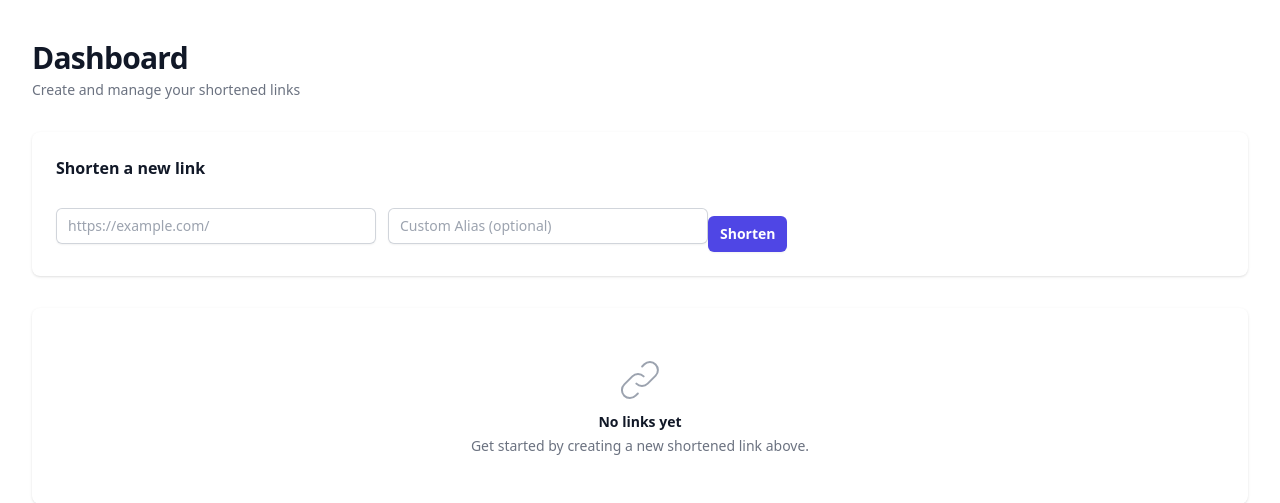
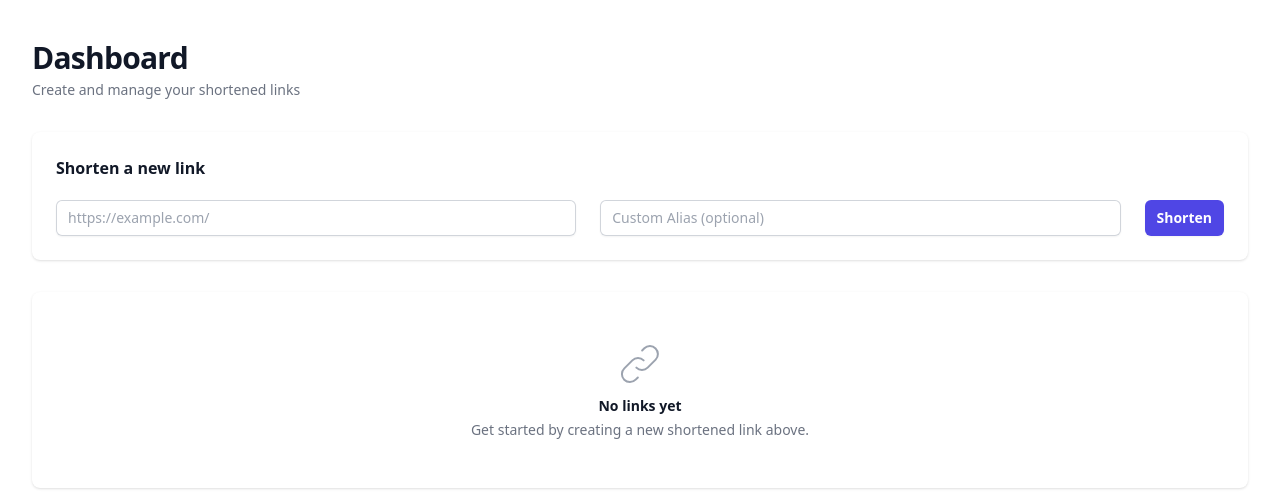
Before and after one commit to kenchou2006/ZLink, a Django app: page /links/ in a window 1280 px wide. Shown: the part 65-568 px from the top of the page. Run offline with Django 5.2, Linux system fonts and the light colour scheme; the visitor is signed in with stand-in values (Sample User, id 1); data that the repository does not hold is empty; some libraries are stand-ins or nearby versions.

Commit message:
Remove template comments and improve form/table layout
Removed unused template comments from multiple partials for cleaner code. Improved form layout in links.html for better responsiveness and added extra classes for form actions. Updated users table in settings_users.html to support horizontal scrolling on small screens, enhancing mobile usability.

```diff
--- a/templates/shortener/_avatar_input.html
+++ b/templates/shortener/_avatar_input.html
@@ -1,4 +1,3 @@
-{% comment %}Avatar input + preview. Expect: avatar_url, username, initials, fetch_gravatar (bool).{% endcomment %}
 <div class="col-span-1">
     <label for="avatar_url" class="block text-sm font-medium leading-6 text-gray-900 dark:text-white">Profile
         Picture</label>
--- a/templates/shortener/_danger_zone.html
+++ b/templates/shortener/_danger_zone.html
@@ -1,4 +1,3 @@
-{% comment %}Danger zone panel. Expect: title, description, confirm_text, button_label, button_name, button_value.{% endcomment %}
 <div class="bg-white dark:bg-gray-800 shadow sm:rounded-lg overflow-hidden ring-1 ring-red-200 dark:ring-red-900/30">
     <div class="px-4 py-5 sm:p-6">
         <h3 class="text-base font-semibold leading-6 text-red-600 dark:text-red-400">{{ title }}</h3>
--- a/templates/shortener/_form_actions.html
+++ b/templates/shortener/_form_actions.html
@@ -1,8 +1,8 @@
-{% comment %}Reusable form actions. Expect: primary_label, primary_name/value (optional), secondary_url/label (optional), align ('left'/'right').{% endcomment %}
+{% with pad_class|default:'pt-4' as pad %}
 {% if align == 'left' %}
-<div class="flex items-center gap-x-6 pt-4">
+<div class="flex items-center gap-x-6 {{ pad }} {{ extra_classes|default:'' }}">
 {% else %}
-<div class="flex items-center justify-end gap-x-6 pt-4">
+<div class="flex items-center justify-end gap-x-6 {{ pad }} {{ extra_classes|default:'' }}">
 {% endif %}
     {% if secondary_url and secondary_label %}
     <a href="{{ secondary_url }}"
@@ -13,3 +13,4 @@
         {{ primary_label }}
     </button>
 </div>
+{% endwith %}
--- a/templates/shortener/_form_errors.html
+++ b/templates/shortener/_form_errors.html
@@ -1,4 +1,3 @@
-{% comment %}Shared form error renderer. Pass in `form` context.{% endcomment %}
 {% if form and form.errors %}
 <div class="rounded-md bg-red-50 dark:bg-red-900/30 border border-red-200 dark:border-red-800 p-4 text-sm text-red-700 dark:text-red-300">
     {% for field, errors in form.errors.items %}
--- a/templates/shortener/_links_table.html
+++ b/templates/shortener/_links_table.html
@@ -1,4 +1,3 @@
-{% comment %}Table for listing links. Expects: links, scheme, host.{% endcomment %}
 {% if links %}
 <div class="px-4 py-5 sm:px-6">
     <div class="flex items-center justify-between">
--- a/templates/shortener/_messages.html
+++ b/templates/shortener/_messages.html
@@ -1,4 +1,3 @@
-{# Reusable messages partial (dark-mode aware). Place this in base.html so every page shows messages consistently. #}
 {% if messages %}
 <div aria-live="polite" class="mb-6">
   {% for message in messages %}
--- a/templates/shortener/_page_header.html
+++ b/templates/shortener/_page_header.html
@@ -1,4 +1,3 @@
-{% comment %}Reusable page header with optional back link.{% endcomment %}
 <div class="md:flex md:items-center md:justify-between mb-8">
     <div class="min-w-0 flex-1">
         <h2 class="text-2xl font-bold leading-7 text-gray-900 dark:text-white sm:truncate sm:text-3xl sm:tracking-tight">
--- a/templates/shortener/_page_heading.html
+++ b/templates/shortener/_page_heading.html
@@ -1,4 +1,3 @@
-{% comment %}Reusable heading block with optional back link and description.{% endcomment %}
 <div class="mb-8">
     {% if back_url %}
     <a href="{{ back_url }}"
--- a/templates/shortener/base.html
+++ b/templates/shortener/base.html
@@ -1,6 +1,5 @@
 {% load static %}
 <!DOCTYPE html>
-{# Add data-server-theme when user is authenticated so client JS can prefer server-side setting #}
 {% if user.is_authenticated %}
 <html lang="en" class="h-full" data-server-theme="{{ user.profile.theme_preference|default:'system' }}">
 {% else %}
--- a/templates/shortener/links.html
+++ b/templates/shortener/links.html
@@ -11,23 +11,23 @@
     <div class="bg-white dark:bg-gray-800 shadow sm:rounded-lg mb-8">
         <div class="px-4 py-5 sm:p-6">
             <h3 class="text-base font-semibold leading-6 text-gray-900 dark:text-white">Shorten a new link</h3>
-            <form method="POST" action="{% url 'create_link' %}" class="mt-5 sm:flex sm:items-center">
+            <form method="POST" action="{% url 'create_link' %}" class="mt-5 sm:flex sm:items-center sm:flex-nowrap sm:gap-3">
                 {% csrf_token %}
                 {% include 'shortener/_form_errors.html' with form=form %}
 
-                <div class="w-full sm:max-w-xs">
+                <div class="w-full sm:flex-1 sm:min-w-0">
                     <label for="original_url" class="sr-only">Original URL</label>
                     <input type="url" name="original_url" id="original_url" required
                         class="block w-full rounded-md border-0 py-1.5 px-3 text-gray-900 dark:text-white dark:bg-gray-700 dark:border-gray-600 shadow-sm ring-1 ring-inset ring-gray-300 dark:ring-gray-600 placeholder:text-gray-400 focus:ring-2 focus:ring-inset focus:ring-primary-600 sm:text-sm sm:leading-6"
                         placeholder="https://example.com/" value="{{ form.original_url.value|default:'' }}">
                 </div>
-                <div class="mt-3 w-full sm:mt-0 sm:ml-3 sm:max-w-xs">
+                <div class="mt-3 w-full sm:mt-0 sm:ml-3 sm:flex-1 sm:min-w-0">
                     <label for="custom_alias" class="sr-only">Custom Alias (Optional)</label>
                     <input type="text" name="custom_alias" id="custom_alias"
                         class="block w-full rounded-md border-0 py-1.5 px-3 text-gray-900 dark:text-white dark:bg-gray-700 dark:border-gray-600 shadow-sm ring-1 ring-inset ring-gray-300 dark:ring-gray-600 placeholder:text-gray-400 focus:ring-2 focus:ring-inset focus:ring-primary-600 sm:text-sm sm:leading-6"
                         placeholder="Custom Alias (optional)" value="{{ form.custom_alias.value|default:'' }}">
                 </div>
-                {% include 'shortener/_form_actions.html' with align='right' primary_label='Shorten' %}
+                {% include 'shortener/_form_actions.html' with align='right' primary_label='Shorten' pad_class='pt-0 sm:pt-0' extra_classes='w-full sm:w-auto sm:ml-3 sm:self-stretch mt-3 sm:mt-0' %}
             </form>
         </div>
     </div>
--- a/templates/shortener/settings_cache.html
+++ b/templates/shortener/settings_cache.html
@@ -4,7 +4,6 @@
 {% block cache_active %}bg-gray-50 text-primary-700 hover:bg-white hover:text-primary-700{% endblock %}
 
 {% block settings_content %}
-<!-- Cache Panel (Tailwind) -->
 <div id="cache-panel" class="py-6">
   <div class="max-w-5xl mx-auto">
     <div class="flex items-start justify-between gap-4 mb-6">
@@ -100,5 +99,4 @@
 
   </div>
 </div>
-<!-- End Cache Panel -->
 {% endblock %}
--- a/templates/shortener/settings_users.html
+++ b/templates/shortener/settings_users.html
@@ -39,6 +39,8 @@
     </div>
 
     <!-- Users Table -->
+    <div class="overflow-x-auto sm:overflow-visible -mx-4 sm:mx-0">
+        <div class="inline-block min-w-full align-middle">
             <div class="overflow-hidden shadow ring-1 ring-black ring-opacity-5 sm:rounded-lg">
                 <table class="min-w-full divide-y divide-gray-300 dark:divide-gray-700">
                  <thead class="bg-gray-50 dark:bg-gray-700">
@@ -117,4 +119,6 @@
                 </table>
             </div>
         </div>
+     </div>
+ </div>
 {% endblock %}
```
Lines whose indentation alone changed are shown as unchanged.
